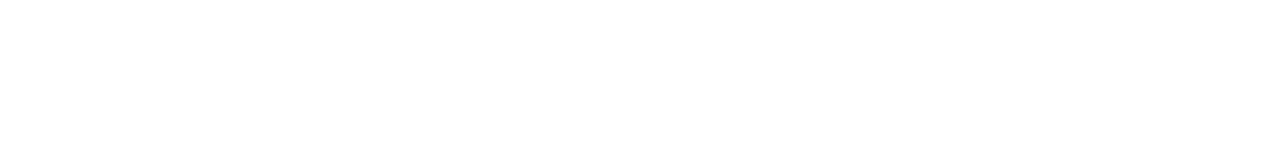
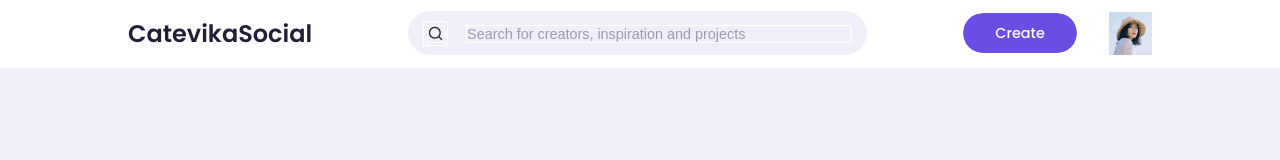
Before and after one commit to Catevika/social_media_app, a plain HTML site: page index.html in a window 1280 px wide. Drawn offline with nearby package versions, Linux system fonts and the light colour scheme.

Commit message:
Add Navbar + CSS

```diff
--- a/index.html
+++ b/index.html
@@ -5,11 +5,29 @@
   <meta charset="UTF-8">
   <meta http-equiv="X-UA-Compatible" content="IE=edge">
   <meta name="viewport" content="width=device-width, initial-scale=1.0">
-  <title>Document</title>
+  <title>CatevikaSocial - Responsive Media Website</title>
+  <!-- ICONSCOUT CDN -->
+  <link rel="stylesheet" href="https://unicons.iconscout.com/release/v2.1.6/css/unicons.css">
+  <!-- STYLESHEET -->
+  <link rel="stylesheet" href="style.css">
 </head>
 
 <body>
-
+  <nav>
+    <div class="container">
+      <h2 class="logo">CatevikaSocial</h2>
+      <div class="search-bar">
+        <i class="uil uil-search"></i>
+        <input type="search" placeholder="Search for creators, inspiration and projects">
+      </div>
+      <div class="create">
+        <label for="create-post" class="btn btn-primary">Create</label>
+        <div class="profile-photo">
+          <img src="./images/profile-1.jpg" alt="profile-1">
+        </div>
+      </div>
+    </div>
+  </nav>
 </body>
 
 </html>
--- a/style.css
+++ b/style.css
@@ -0,0 +1,126 @@
+@import url('https://fonts.googleapis.com/css2?family=Poppins:wght@300;400;500;600&display=swap');
+
+:root {
+	--color-white: hsl(252, 30%, 100%);
+	--color-light: hsl(252, 30%, 95%);
+	--color-gray: hsl(252, 15%, 65%);
+	--color-primary: hsl(252, 75%, 60%);
+	--color-secondary: hsl(252, 100%, 90%);
+	--color-success: hsl(120, 95%, 65%);
+	--color-danger: hsl(0, 95%, 65%);
+	--color-dark: hsl(252, 30%, 17%);
+	--color-black: hsl(252, 30%, 10%);
+
+	--border-radius: 2rem;
+	--card-border-radius: 1rem;
+	--btn-padding: 0.6rem 2rem;
+	--search-padding: 0.6rem 1rem;
+	--card-padding: 1rem;
+
+	--sticky-top-left: 5.4rem;
+	--sticky-top-right: -18rem;
+}
+
+*,
+*::before,
+*::after {
+	box-sizing: border-box;
+	margin: 0;
+	padding: 0;
+	text-decoration: none;
+	list-style: none;
+	border: none;
+	outline: 1px solid var(--color-white);
+}
+
+body {
+	font-family: 'Poppins', sans-serif;
+	color: var(--color-dark);
+	background: var(--color-light);
+	overflow-x: hidden;
+}
+
+/* GENERAL STYLES */
+.container {
+	width: 80%;
+	margin: 0 auto;
+}
+
+.profile-photo {
+	width: 2.7rem;
+	aspect-ratio: 1;
+	borer-radius: 50%;
+	overflow: hidden;
+}
+
+img {
+	display: block;
+	width: 100%;
+}
+
+.btn {
+	display: inline-block;
+	padding: var(--btn-padding);
+	font-weight: 500;
+	border-radius: var(--border-radius);
+	cursor: pointer;
+	transition: all 300ms ease;
+	font-size: 0.9rem;
+}
+
+.btn:hover {
+	opacity: 0.8;
+}
+
+.btn-primary {
+	background: var(--color-primary);
+	color: var(--color-white);
+}
+
+.text-bold {
+	font-weight: 500;
+}
+
+.text-muted {
+	color: var(--color-gray);
+}
+
+/* NAV BAR */
+nav {
+	width: 100%;
+	background: var(--color-white);
+	padding: 0.7rem 0;
+	position: fixed;
+	top: 0;
+	z-index: 10;
+}
+
+nav .container {
+	display: flex;
+	align-items: center;
+	justify-content: space-between;
+}
+
+nav .search-bar {
+	background: var(--color-light);
+	border-radius: var(--border-radius);
+	padding: var(--search-padding);
+}
+
+nav .search-bar input[type='search'] {
+	background: transparent;
+	width: 30vw;
+	margin-left: 1rem;
+	font-size: 0.9rem;
+	color: var(--color-dark);
+}
+
+nav .search-bar input[type='search']::-webkit-input-placeholder {
+	color: var(--color-gray);
+}
+
+nav .create {
+	display: flex;
+	align-items: center;
+	gap: 2rem;
+}
```
